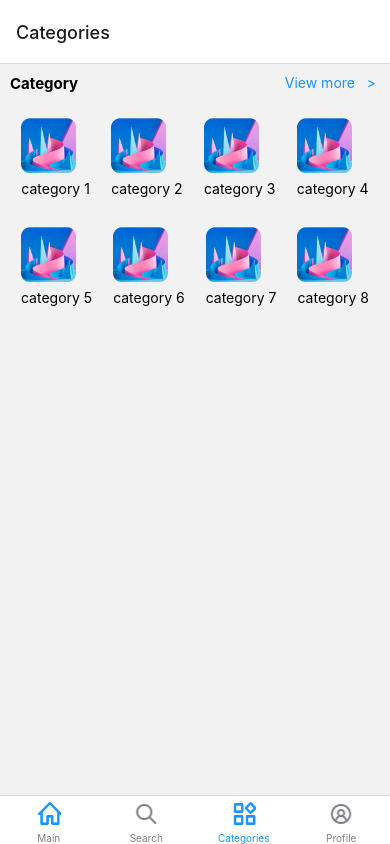
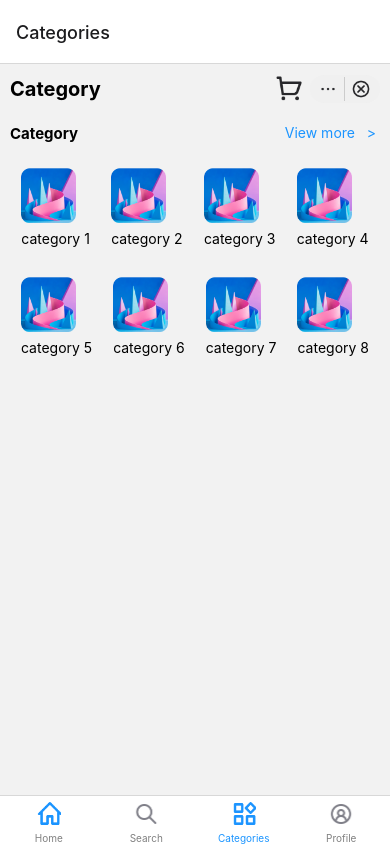
Before and after one commit to areebaqamar021/react-native-projects, a React Native app in the folder ecommerceUi/: screen /Categories in a window 390 px wide. Built offline with nearby package versions, Linux system fonts and the light colour scheme.

Commit message:
Refactor BottomNav component: Rename "Main" screen to "Home"

```diff
--- a/ecommerceUi/src/components/BottomNav.js
+++ b/ecommerceUi/src/components/BottomNav.js
@@ -46,7 +46,7 @@ const BottomNav = () => {
                     tabBarInactiveTintColor: 'gray',
                 })}
             >
-                <Tab.Screen name="Main" component={Main} />
+                <Tab.Screen name="Home" component={Main} />
                 <Tab.Screen name="Search" component={Search} />
                 <Tab.Screen name="Categories" component={Categories} />
                 <Tab.Screen name="Profile" component={Profile} />
--- a/ecommerceUi/src/screens/Categories.js
+++ b/ecommerceUi/src/screens/Categories.js
@@ -1,9 +1,11 @@
 import { StyleSheet, Text, View, TouchableOpacity, FlatList, Image } from 'react-native'
 import React from 'react'
+import Header from '../components/Header'
 
 const Categories = () => {
   return (
     <View>
+      <Header shopName={'Category'}/>
       <View style={styles.category}>
         <Text style={styles.deals}>Category</Text>
         <TouchableOpacity>
```
